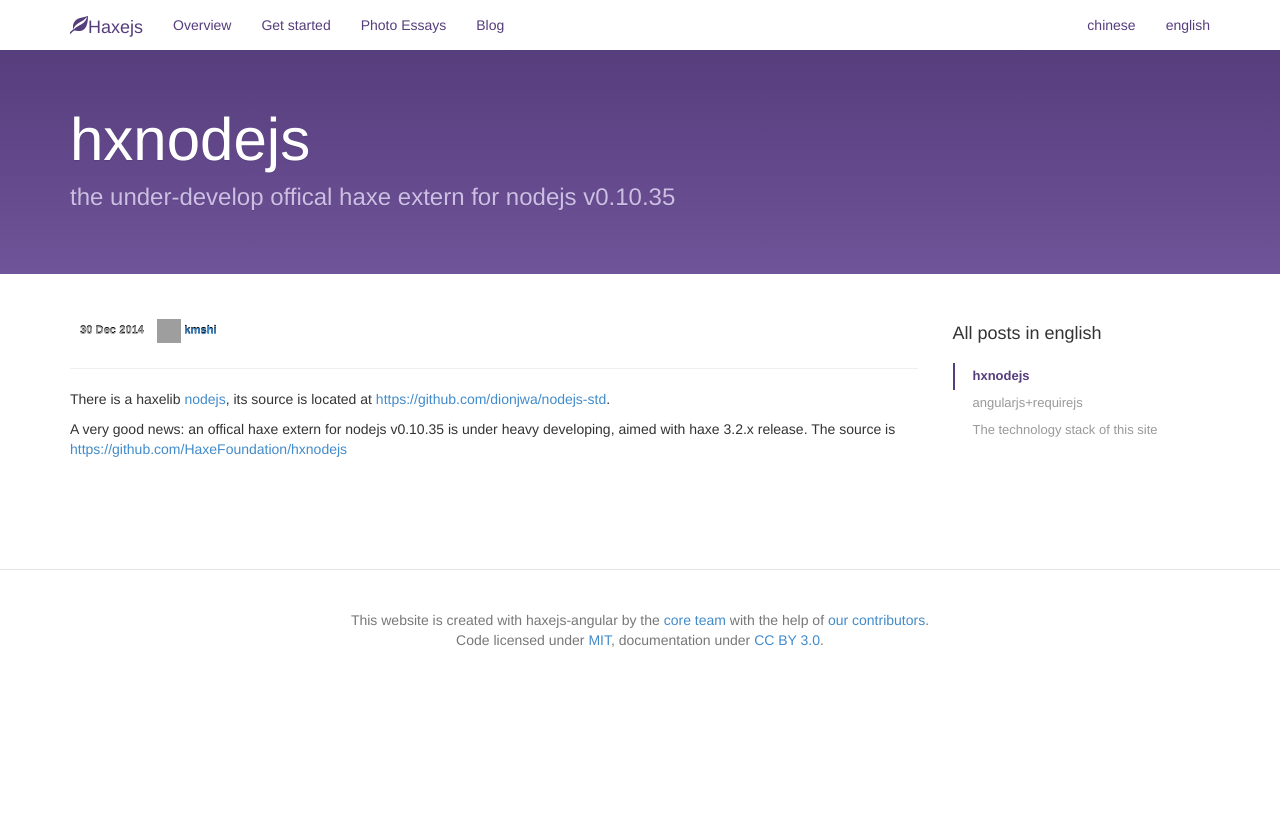
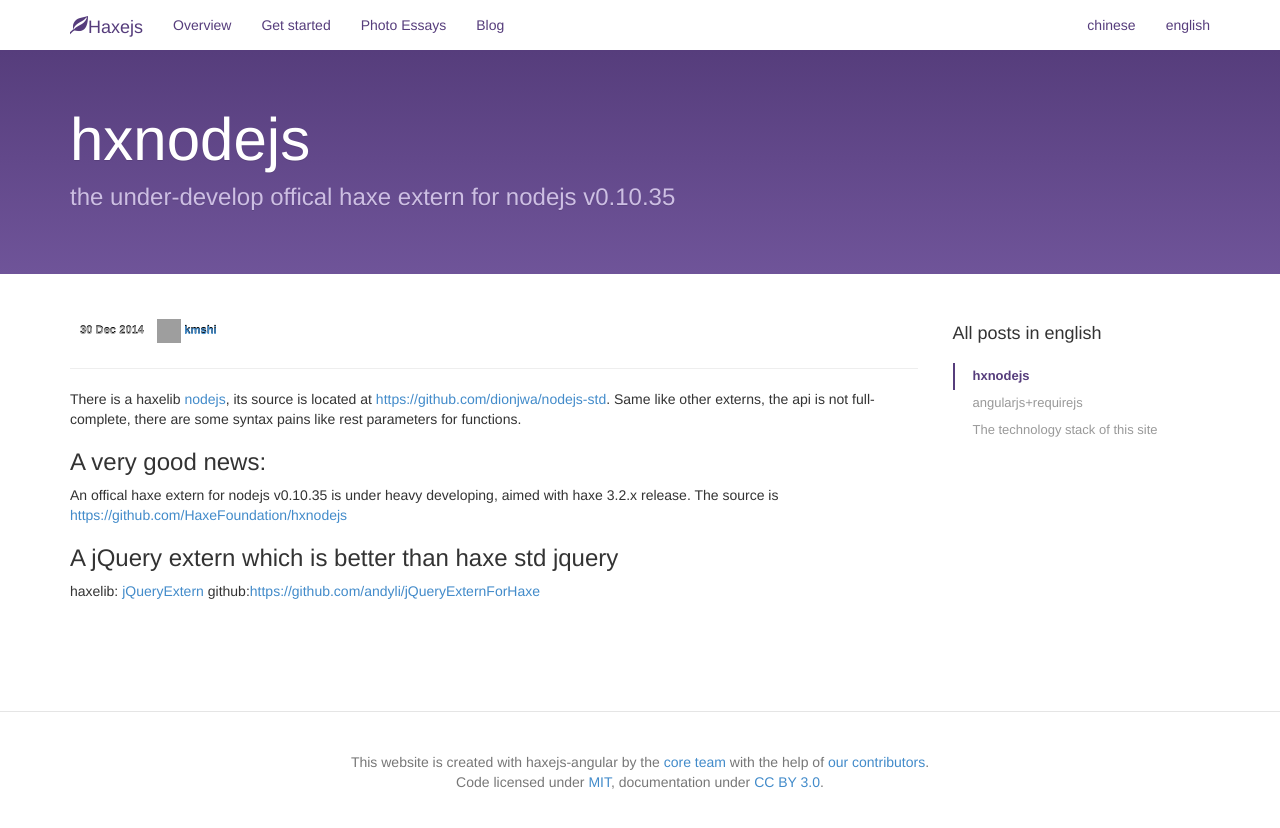
Before and after one commit to haxejs/haxejs.com, a Jekyll site: the page built from _posts/2014-12-30-hxnodejs.md, in a window 1280 px wide. Shown: the top 828 px of the page. Built offline with Jekyll 4.4.1, drawn with Linux system fonts in a browser that asks for light colours; Markdown is read by kramdown in place of the engine named in the settings; comment, search, counter and statistics services are not loaded; grey boxes are pictures that could not be loaded.

Commit message:
Update blog for hxnodejs

```diff
--- a/_posts/2014-12-30-hxnodejs.md
+++ b/_posts/2014-12-30-hxnodejs.md
@@ -9,6 +9,12 @@ keywords: haxe, javascript, js, html5, angular, cordova, openfl, nodejs,hxnodejs
 ---
 
 There is a haxelib [nodejs](http://lib.haxe.org/p/nodejs), its source is located at [https://github.com/dionjwa/nodejs-std](https://github.com/dionjwa/nodejs-std).
+Same like other externs, the api is not full-complete, there are some syntax pains like rest parameters for functions.
 
-A very good news: an offical haxe extern for nodejs v0.10.35 is under heavy developing, aimed with haxe 3.2.x release.
+###A very good news:
+An offical haxe extern for nodejs v0.10.35 is under heavy developing, aimed with haxe 3.2.x release.
 The source is [https://github.com/HaxeFoundation/hxnodejs](https://github.com/HaxeFoundation/hxnodejs)
+
+###A jQuery extern which is better than haxe std jquery
+haxelib: [jQueryExtern](http://lib.haxe.org/p/jQueryExtern)
+github:[https://github.com/andyli/jQueryExternForHaxe](https://github.com/andyli/jQueryExternForHaxe)
```
